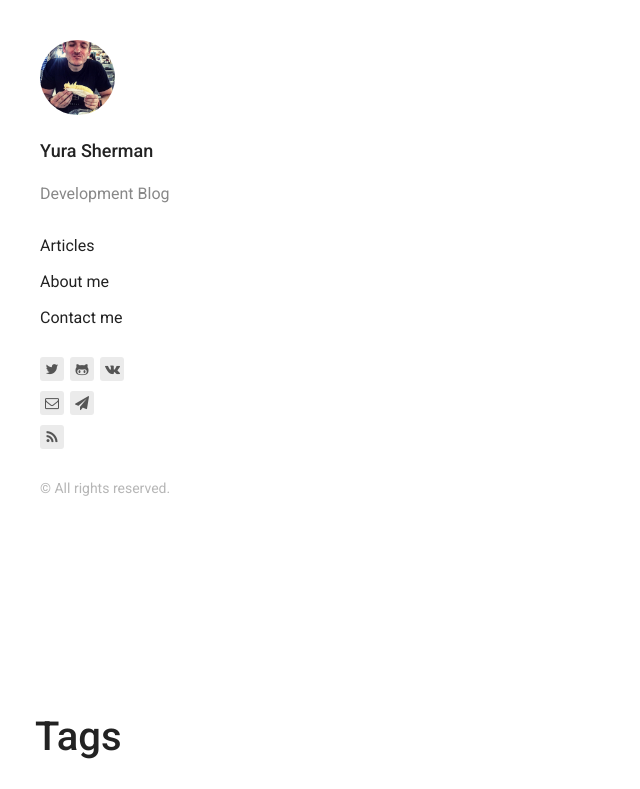
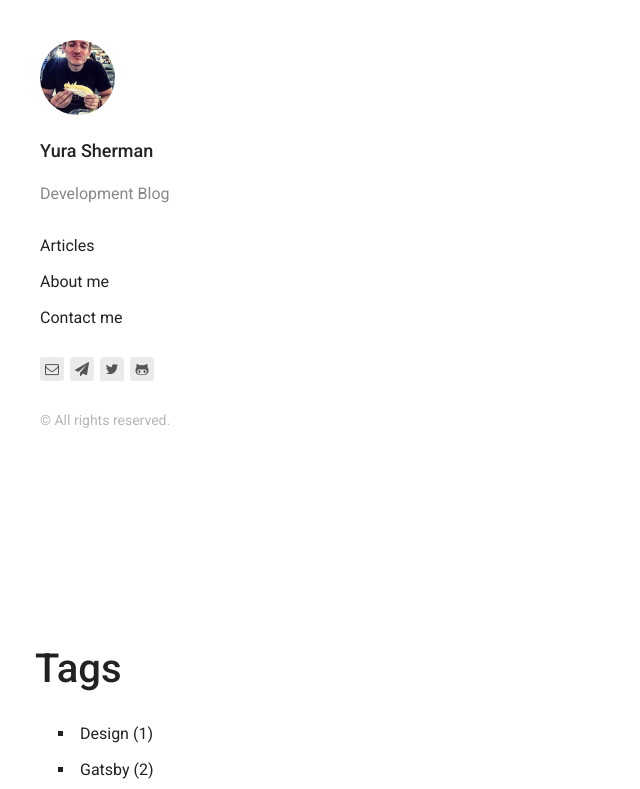
Before and after one commit to borxes/yurasherman-blog, a Gatsby site: page /tags in a window 1280 px wide. Shown: the top 789 px of the page, without its empty margins (0-640 px from the left). Built offline with nearby package versions, Linux system fonts and the light colour scheme; Gatsby itself is replaced by a stand-in of ours; some packages are replaced by stand-ins of ours.

Commit message:
configure the social links section

```diff
--- a/src/components/Links/index.jsx
+++ b/src/components/Links/index.jsx
@@ -18,8 +18,18 @@
       <div className="links">
         <ul className="links__list">
           <li className="links__list-item">
+            <a href={`mailto:${links.email}`}>
+              <i className="icon-mail" />
+            </a>
+          </li>
+          <li className="links__list-item">
+            <a href={`https://t.me/${links.telegram}`}>
+              <i className="icon-paper-plane" />
+            </a>
+          </li>
+          <li className="links__list-item">
             <a
-              href={`https://www.twitter.com/${links.twitter}`}
+              href={`https://twitter.com/${links.twitter}`}
               target="_blank"
               rel="noopener noreferrer"
             >
@@ -28,39 +38,11 @@
           </li>
           <li className="links__list-item">
             <a
-              href={`https://www.github.com/${links.github}`}
+              href={`https://github.com/${links.github}`}
               target="_blank"
               rel="noopener noreferrer"
             >
               <i className="icon-github" />
-            </a>
-          </li>
-          <li className="links__list-item">
-            <a
-              href={`https://www.vk.com/${links.vk}`}
-              target="_blank"
-              rel="noopener noreferrer"
-            >
-              <i className="icon-vkontakte" />
-            </a>
-          </li>
-        </ul>
-        <ul className="links__list">
-          <li className="links__list-item">
-            <a href={`mailto:${links.email}`}>
-              <i className="icon-mail" />
-            </a>
-          </li>
-          <li className="links__list-item">
-            <a href={`telegram:${links.telegram}`}>
-              <i className="icon-paper-plane" />
-            </a>
-          </li>
-        </ul>
-        <ul className="links__list">
-          <li className="links__list-item">
-            <a href={links.rss}>
-              <i className="icon-rss" />
             </a>
           </li>
         </ul>
```
